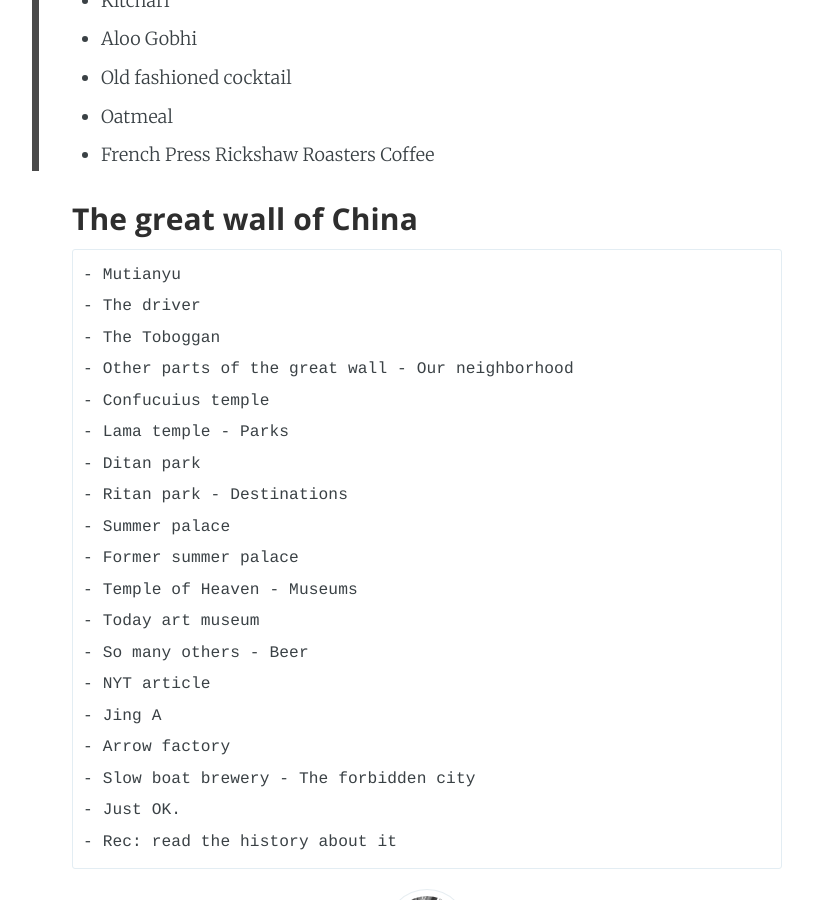
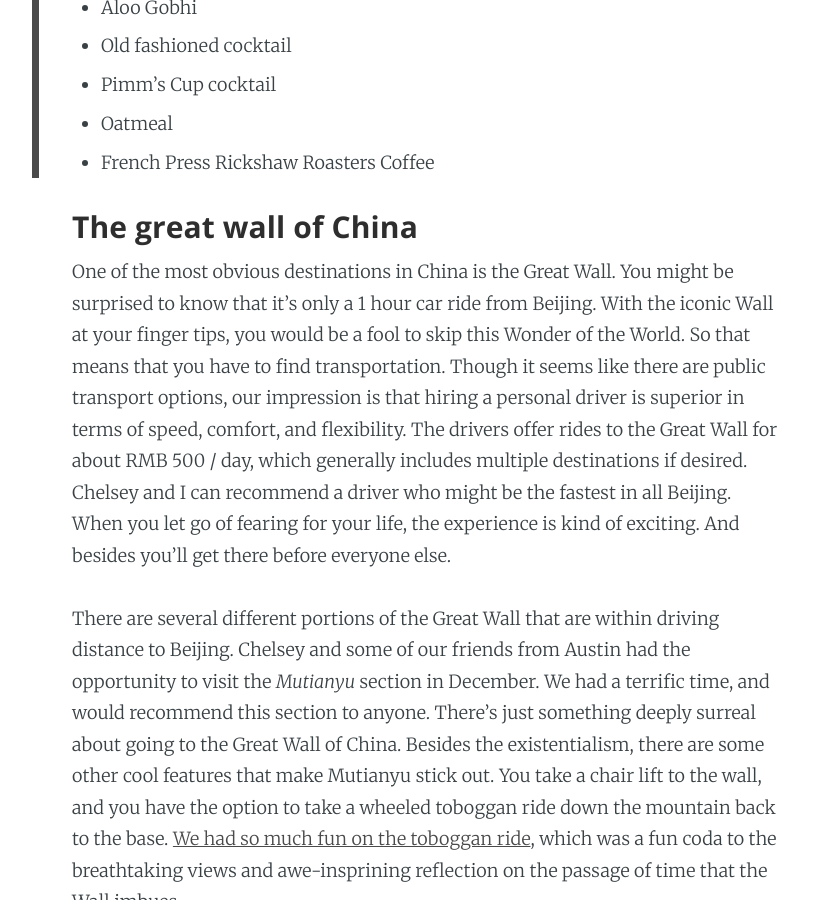
Before and after one commit to chugly/chugly.github.io, a Jekyll site: the page built from _posts/2016-02-22-Visiting_us_in_China.md, in a window 1280 px wide and 900 px high, scrolled down 2993 px. Shown: the whole window, without its empty margins (213-1026 px from the left). Built offline with Jekyll 4.4.1, drawn with Linux system fonts in a browser that asks for light colours; nearby versions of some CDN libraries; Markdown is read by kramdown in place of the engine named in the settings; some of the changed text lies outside the part shown.

Commit message:
more content for the visiting us post.

```diff
--- a/_posts/2016-02-22-Visiting_us_in_China.md
+++ b/_posts/2016-02-22-Visiting_us_in_China.md
@@ -19,7 +19,7 @@
 
 ### Dining out
 
-One of the best things about Beijing is the diversity and quality of cuisine.  Or simply put, the food here rules.  We will probably have a whole post on Dining Out at some point, but for now we will list some highlights to give you a metaphorical taste of what's in your future if you come through China's Capital.  I suppose most Westerners don't come to Beijing to have Western style food.  But if you're here long enough a visit to Taco Bar or NOLA may convince you that we're getting by just fine on the Taco and Etouffe front.
+One of the best things about Beijing is the diversity and quality of cuisine.  We will probably have a whole post on Dining Out at some point, but for now we will list some highlights to give you a metaphorical taste of what's in your future if you come through China's Capital.  I suppose most Westerners don't come to Beijing to have Western style food.  But if you're here long enough a visit to Taco Bar or NOLA may convince you that we're getting by just fine on the Taco and grits front.
 
 
 >**Yunnan**
@@ -37,7 +37,7 @@
 - [Palms L.A. Kitchen](https://www.instagram.com/p/BATWTLIh_tZ/?taken-by=xgully)
 **Vietnamese**
 - Susu
-**Moroccan*
+**Moroccan**
 - Cuju
 **Indian**
 - Indian Kitchen
@@ -68,20 +68,36 @@
 - Kitchari
 - Aloo Gobhi
 - Old fashioned cocktail
+- Pimm's Cup cocktail
 - Oatmeal
 - French Press Rickshaw Roasters Coffee
 
 
 ### The great wall of China
 
+One of the most obvious destinations in China is the Great Wall.  You might be surprised to know that it's only a 1 hour car ride from Beijing.  With the iconic Wall at your finger tips, you would be a fool to skip this Wonder of the World.  So that means that you have to find transportation.  Though it seems like there are public transport options, our impression is that hiring a personal driver is superior in terms of speed, comfort, and flexibility.  The drivers offer rides to the Great Wall for about RMB 500 / day, which generally includes multiple destinations if desired.  Chelsey and I can recommend a driver who might be the fastest in all Beijing.  When you let go of fearing for your life, the experience is kind of exciting.  And besides you'll get there before everyone else.
 
-	- Mutianyu
-	- The driver
-	- The Toboggan
-	- Other parts of the great wall
+There are several different portions of the Great Wall that are within driving distance to Beijing.  Chelsey and some of our friends from Austin had the opportunity to visit the *Mutianyu* section in December.  We had a terrific time, and would recommend this section to anyone.  There's just something deeply surreal about going to the Great Wall of China.  Besides the existentialism, there are some other cool features that make Mutianyu stick out.  You take a chair lift to the wall, and you have the option to take a wheeled toboggan ride down the mountain back to the base.  [We had so much fun on the toboggan ride](https://www.instagram.com/p/_MiulIB_i8/?taken-by=xgully), which was a fun coda to the breathtaking views and awe-insprining reflection on the passage of time that the Wall imbues.
+
+When faced with future opportunity to visit the Wall I would be happy to go back to Mutianyu, or try another section.  In Mutianyu you start and stop in the same place- the chair lift and toboggan are next to each other.  In other sections it is possible to arrange a drop off and pick up in different places so you hike for about 6 hours, if that suits you.
+
+
+### East of our neighborhood: Confucius Temple, Lama Temple
+
+Historically significant temples and modern night life destinations sandwich our neighborhood, the Wudaoying Hutong.  Walking around our neighborhood would be a great first day activity.  As the jetlag wears off you can make your way to the Confucius Temple.  This 700 year old site is a stone's throw from our patio.  The self guided tour through the temple includes beautiful statues, temples halls, historic academic buildings, and regular dancing performances.
+
+If you keep walking east on Guozijian Street for a block, you encounter the Yonghegong Lama Temple.  I have not seen this famous temple yet, but I walk by it all the time.  I'm overdue for a visit.
+
+
+### West of our neighborhood: Gulou, Luogu Houhai, Shichahai
+
+To our West lie some of the most popular shopping and tourist destinations.  These are walking distance.
+
+
 - Our neighborhood
 	- Confucuius temple
 	- Lama temple
+	- Gulou
 - Parks
 	- Ditan park
 	- Ritan park
```
